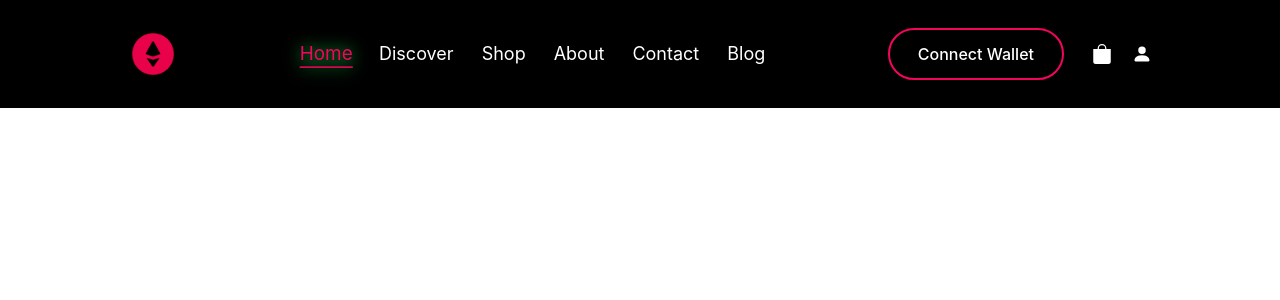
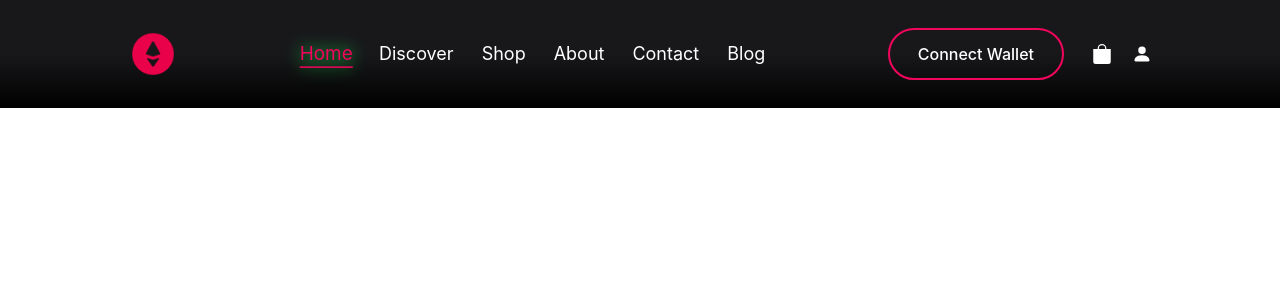
Before and after one commit to mmesomasaint/crypto-templates, a Next.js app: page /templates/cryptex in a window 1280 px wide. Shown: the top 300 px of the page. Built offline with nearby package versions, Linux system fonts and the light colour scheme.

Commit message:
Fix: Make bg of header be gradient

```diff
--- a/pages/templates/cryptex/index.js
+++ b/pages/templates/cryptex/index.js
@@ -14,7 +14,7 @@ export default function Home() {
         />
         <link rel='icon' href='/imgs/cryptex/favicon.ico' />
       </Head>
-      <header className='absolute w-full bg-black'>
+      <header className='absolute w-full bg-gradient-to-b from-zinc-900 via-zinc-900 to-black'>
         <div className='relative max-w-[90rem] mx-auto'>
           <div className='w-[98%] xl:w-[80%] mx-auto py-7'>
             <div className='flex justify-between items-center gap-6'>
```
